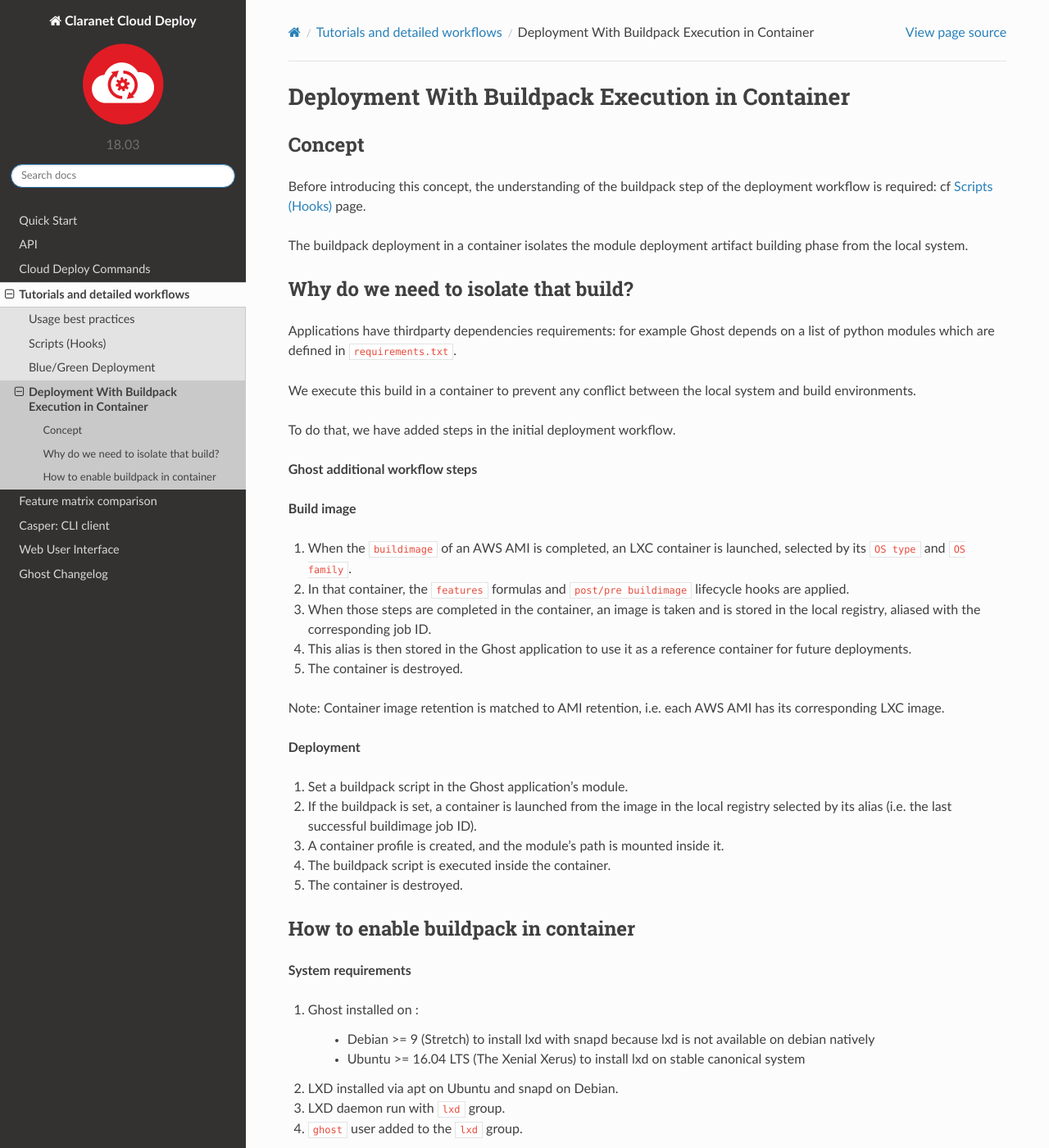
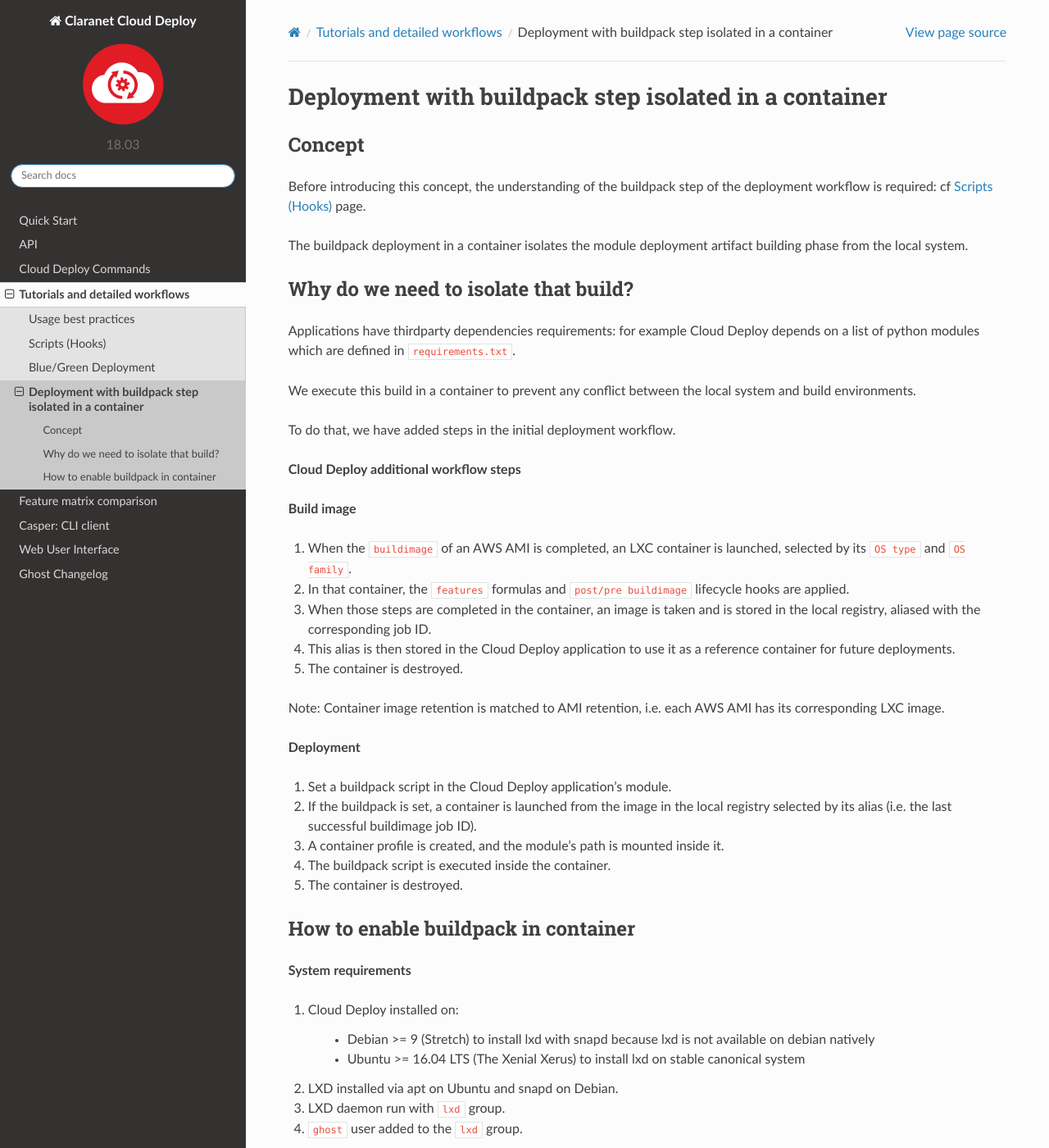
Before and after one commit to claranet/cloud-deploy-docs, a Sphinx documentation site: the page built from source/rst/container.rst, in a window 1280 px wide and 1400 px high. Shown: the whole window at 82% size. Built offline with Sphinx 7.4.7 and the Read the Docs theme 2.0.0, drawn with Linux system fonts in a browser that asks for light colours; some of the changed text lies outside the part shown.

Commit message:
GHOST-464 - GHOST-628: Doc update about buildpack in containers

```diff
--- a/source/rst/container.rst
+++ b/source/rst/container.rst
@@ -1,9 +1,9 @@
 .. _container:
 
-.. title:: Deployment With Buildpack Execution in Container
+.. title:: Deployment with buildpack step isolated in a container
 
-Deployment With Buildpack Execution in Container
-================================================
+Deployment with buildpack step isolated in a container
+======================================================
 
 .. toctree::
     :maxdepth: 2
@@ -19,28 +19,28 @@
 Why do we need to isolate that build?
 *************************************
 
-Applications have thirdparty dependencies requirements: for example Ghost depends on a list of python modules which are defined in ``requirements.txt``.
+Applications have thirdparty dependencies requirements: for example Cloud Deploy depends on a list of python modules which are defined in ``requirements.txt``.
 
 We execute this build in a container to prevent any conflict between the local system and build environments.
 
 To do that, we have added steps in the initial deployment workflow.
 
 
-**Ghost additional workflow steps**
+**Cloud Deploy additional workflow steps**
 
 **Build image**
 
 1. When the ``buildimage`` of an AWS AMI is completed, an LXC container is launched, selected by its ``OS type`` and ``OS family``.
 2. In that container, the ``features`` formulas and ``post/pre buildimage`` lifecycle hooks are applied.
 3. When those steps are completed in the container, an image is taken and is stored in the local registry, aliased with the corresponding job ID.
-4. This alias is then stored in the Ghost application to use it as a reference container for future deployments.
+4. This alias is then stored in the Cloud Deploy application to use it as a reference container for future deployments.
 5. The container is destroyed.
 
 Note: Container image retention is matched to AMI retention, i.e. each AWS AMI has its corresponding LXC image.
 
 **Deployment**
 
-1. Set a buildpack script in the Ghost application's module.
+1. Set a buildpack script in the Cloud Deploy application's module.
 2. If the buildpack is set, a container is launched from the image in the local registry selected by its alias (i.e. the last successful buildimage job ID).
 3. A container profile is created, and the module's path is mounted inside it.
 4. The buildpack script is executed inside the container.
@@ -51,7 +51,7 @@
 
 **System requirements**
 
-1. Ghost installed on :
+1. Cloud Deploy installed on:
 
     * Debian >= 9 (Stretch) to install lxd with snapd because lxd is not available on debian natively
     * Ubuntu >= 16.04 LTS (The Xenial Xerus) to install lxd on stable canonical system
@@ -62,5 +62,8 @@
 
 **Configuration**
 
-1. A container needs to be selected in the Build Infos section of the Ghost application.
+1. A container image source needs to be selected in the Build Infos section of the Cloud Deploy application.
+
+    * All source images are available on a private registry. You can override this registry endpoint in the ``config.yml`` file.
+
 2. ``container_debug`` can be enabled in ``config.yml`` to understand what's happening under the hood during ``buildimage`` and ``deployment`` steps (containers are not terminated).
```
